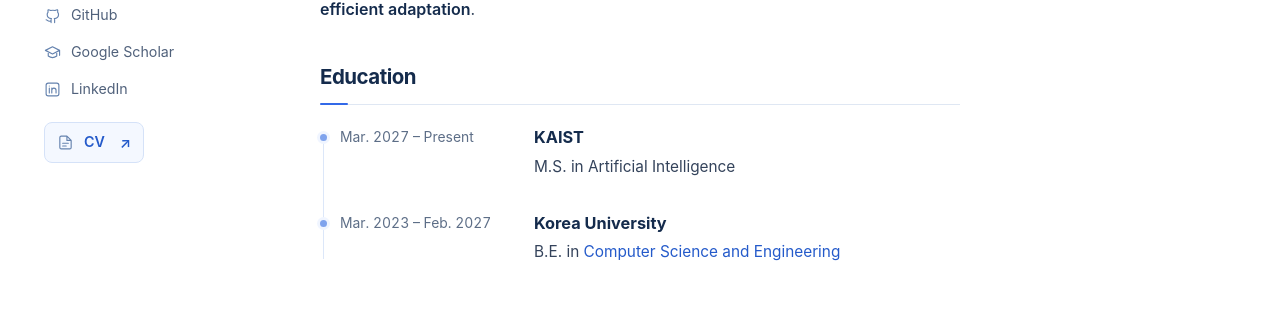
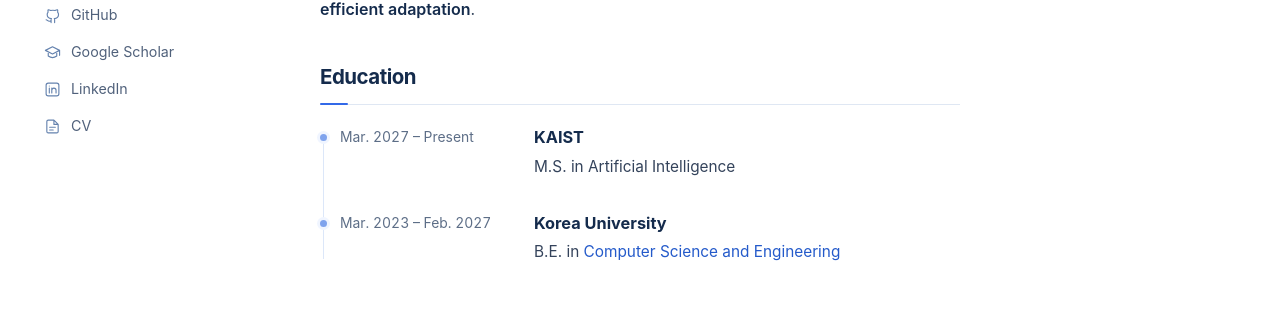
Before and after one commit to kmj200392/kmj200392.github.io, a Jekyll site: the page built from _pages/about.md, in a window 1280 px wide. Shown: the part 489-798 px from the top of the page. Built offline with Jekyll 4.4.1, drawn with Linux system fonts in a browser that asks for light colours.

Commit message:
Match CV link styling to other profile links

```diff
--- a/_includes/author-profile.html
+++ b/_includes/author-profile.html
@@ -24,7 +24,7 @@
       <a href="{{ site.author.linkedin }}">{% include icon.html name="linkedin" %}<span>LinkedIn</span></a>
     {% endif %}
     {% if site.author.cv %}
-      <a class="profile-cv" href="{{ site.author.cv | relative_url }}">{% include icon.html name="document" %}<span>CV</span><span class="link-arrow" aria-hidden="true">↗</span></a>
+      <a href="{{ site.author.cv | relative_url }}">{% include icon.html name="document" %}<span>CV</span></a>
     {% endif %}
   </div>
 </div>
--- a/assets/css/main-v2.css
+++ b/assets/css/main-v2.css
@@ -223,19 +223,6 @@ a:focus-visible {
   text-decoration: none;
   transform: translateX(2px);
 }
-
-.profile-links .profile-cv {
-  min-width: 100px;
-  margin: 12px 0 0;
-  padding: 7px 12px;
-  border: 1px solid #d5e2f8;
-  border-radius: 8px;
-  background: #f4f8ff;
-  color: var(--link);
-  font-weight: 600;
-}
-
-.link-arrow { margin-left: auto; font-size: 0.9rem; }
 
 .page-content { min-width: 0; }
 
@@ -472,8 +459,6 @@ a:focus-visible {
   .profile-links { flex-direction: row; flex-wrap: wrap; gap: 5px 12px; font-size: 0.82rem; }
   .profile-links a { min-height: 28px; padding: 2px 0; margin: 0; gap: 5px; }
   .profile-links .icon { width: 14px; height: 14px; }
-  .profile-links .profile-cv { margin: 0; min-width: 0; padding: 2px 8px; border-radius: 5px; }
-  .link-arrow { margin-left: 3px; }
   .page-content h1 { margin-top: 32px; }
   .page-content h1:first-child { font-size: 1.7rem; }
   .page-footer { margin-top: 48px; }
```
